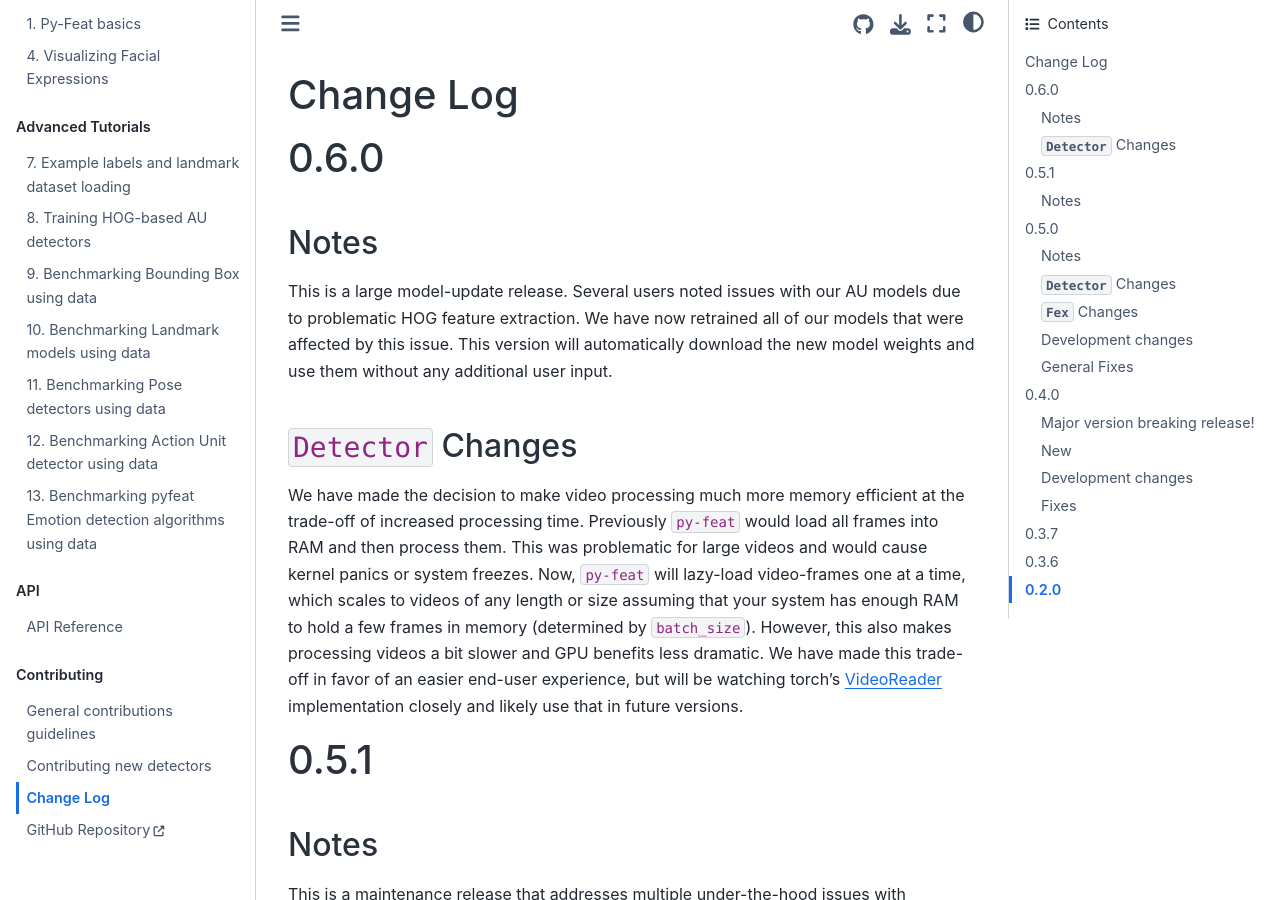
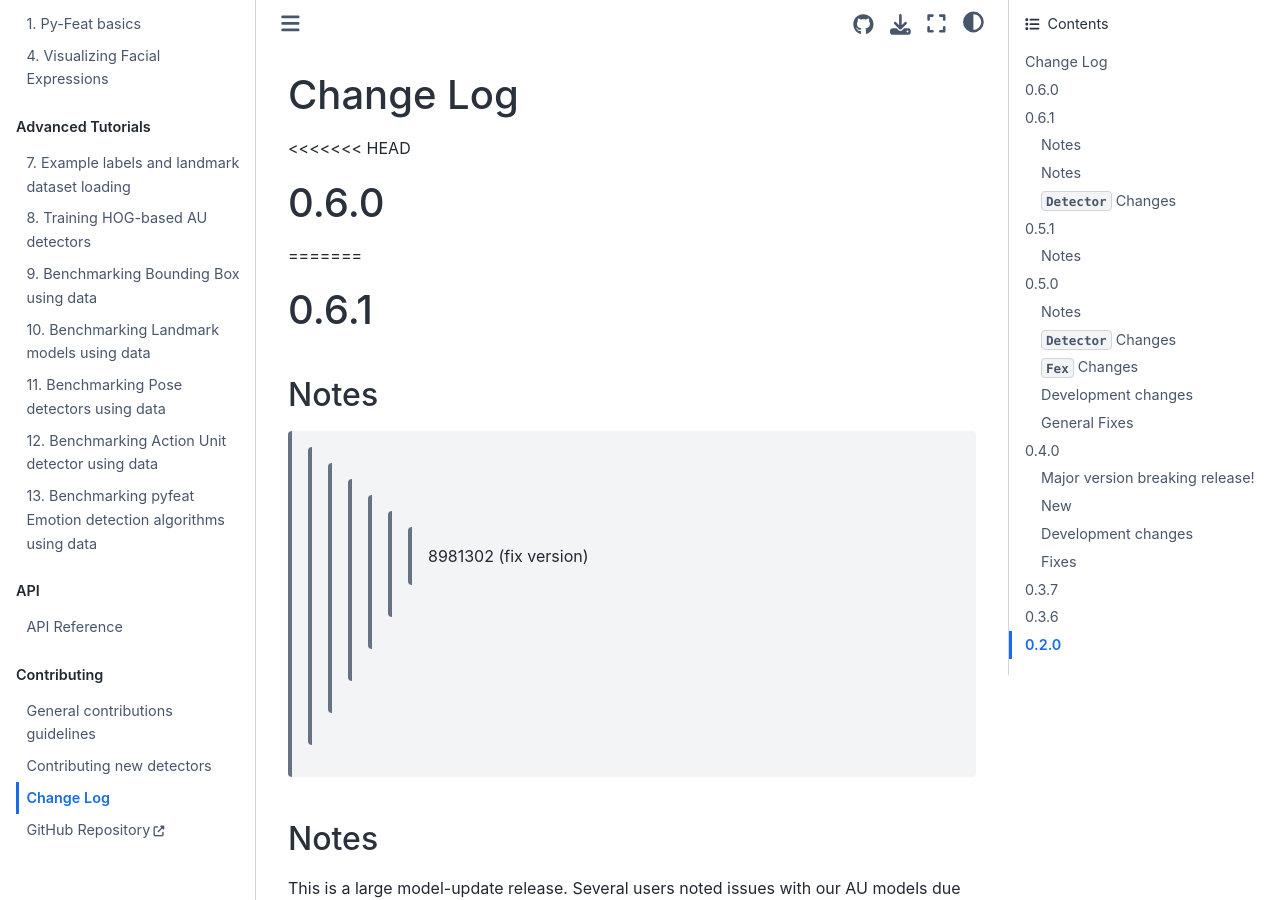
Before and after one commit to cosanlab/py-feat, a Jupyter Book: the page built from docs/pages/changelog.md, in a window 1280 px wide and 900 px high. Built offline with Jupyter Book 1.0.4 settings and Sphinx 7.4.7 and the Sphinx Book theme 1.1.4, drawn with Linux system fonts in a browser that asks for light colours; pages that are not in the unit, such as notebooks, are missing from menus.

Commit message:
fix version

```diff
--- a/docs/pages/changelog.md
+++ b/docs/pages/changelog.md
@@ -1,6 +1,12 @@
 # Change Log
 
+<<<<<<< HEAD
 # 0.6.0
+=======
+# 0.6.1
+
+## Notes
+>>>>>>> 8981302 (fix version)
 
 ## Notes
 
```
